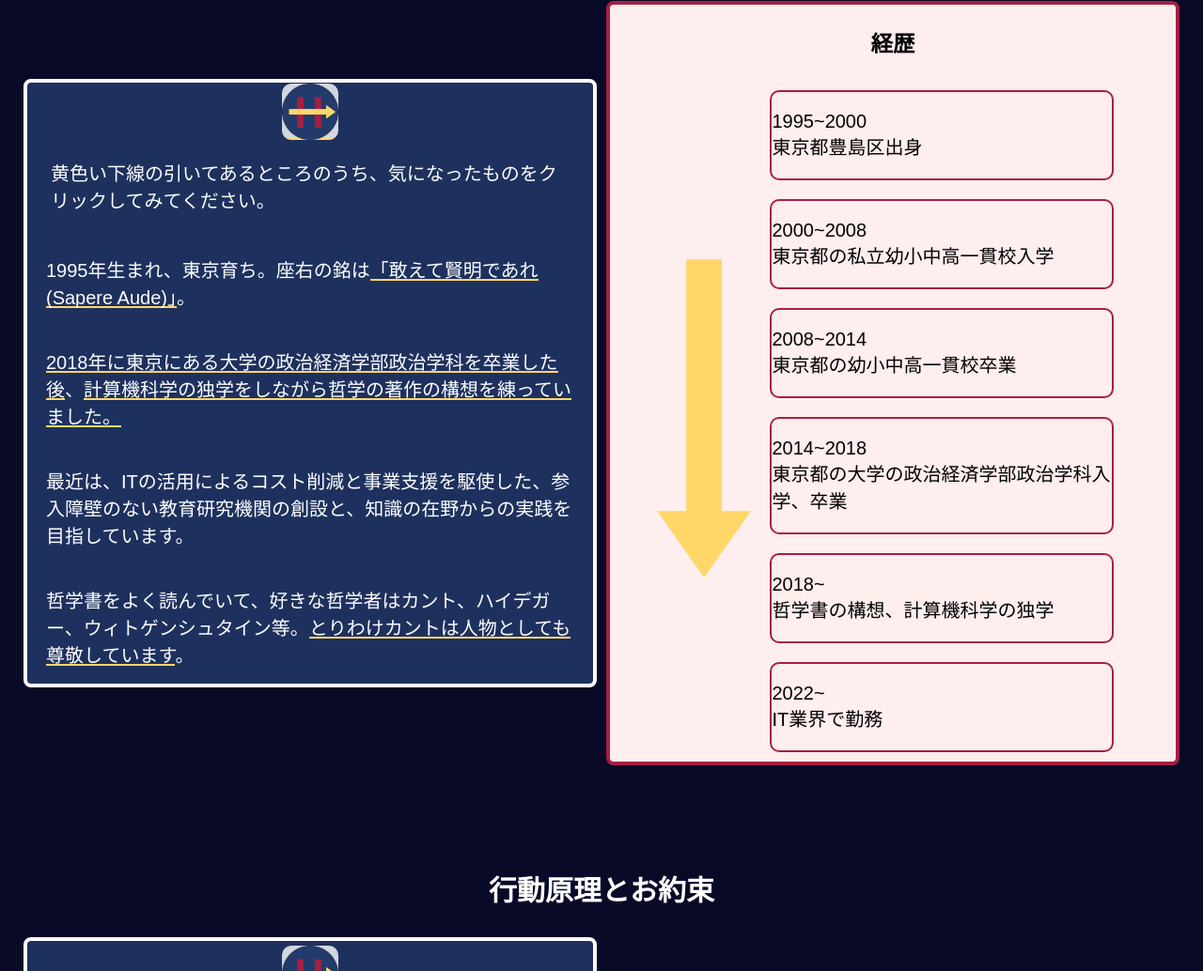
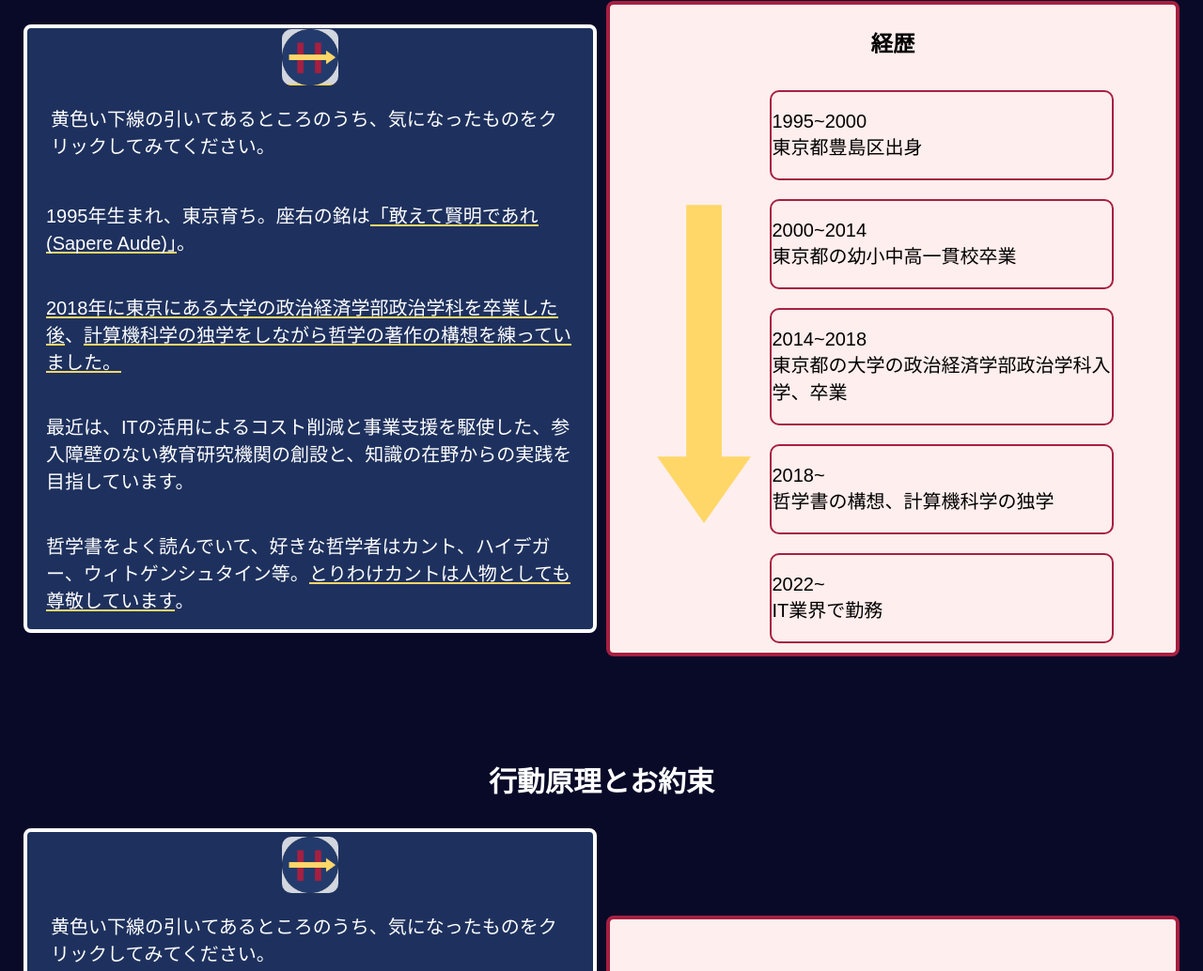
Before and after one commit to HH19xx/hh19xx, an Astro site: page / in a window 1280 px wide. Shown: the part 978-2012 px from the top of the page at 94% size. Built offline with nearby package versions, Linux system fonts and the light colour scheme; Astro itself is replaced by a stand-in of ours; a web font is replaced by a local one.

Commit message:
update:履歴を修正

```diff
--- a/src/components/Profile.astro
+++ b/src/components/Profile.astro
@@ -42,10 +42,7 @@ import noteLogoImg from '../assets/images/note_logo.png';
                 <p><span>1995~2000</span><br>東京都豊島区出身</p>
             </div>
             <div class="tl">
-                <p><span>2000~2008</span><br>東京都の私立幼小中高一貫校入学</p>
-            </div>
-            <div class="tl">
-                <p><span>2008~2014</span><br>東京都の幼小中高一貫校卒業</p>
+                <p><span>2000~2014</span><br>東京都の幼小中高一貫校卒業</p>
             </div>
             <div class="tl">
                 <p><span>2014~2018</span><br>東京都の大学の政治経済学部政治学科入学、卒業</p>
```
